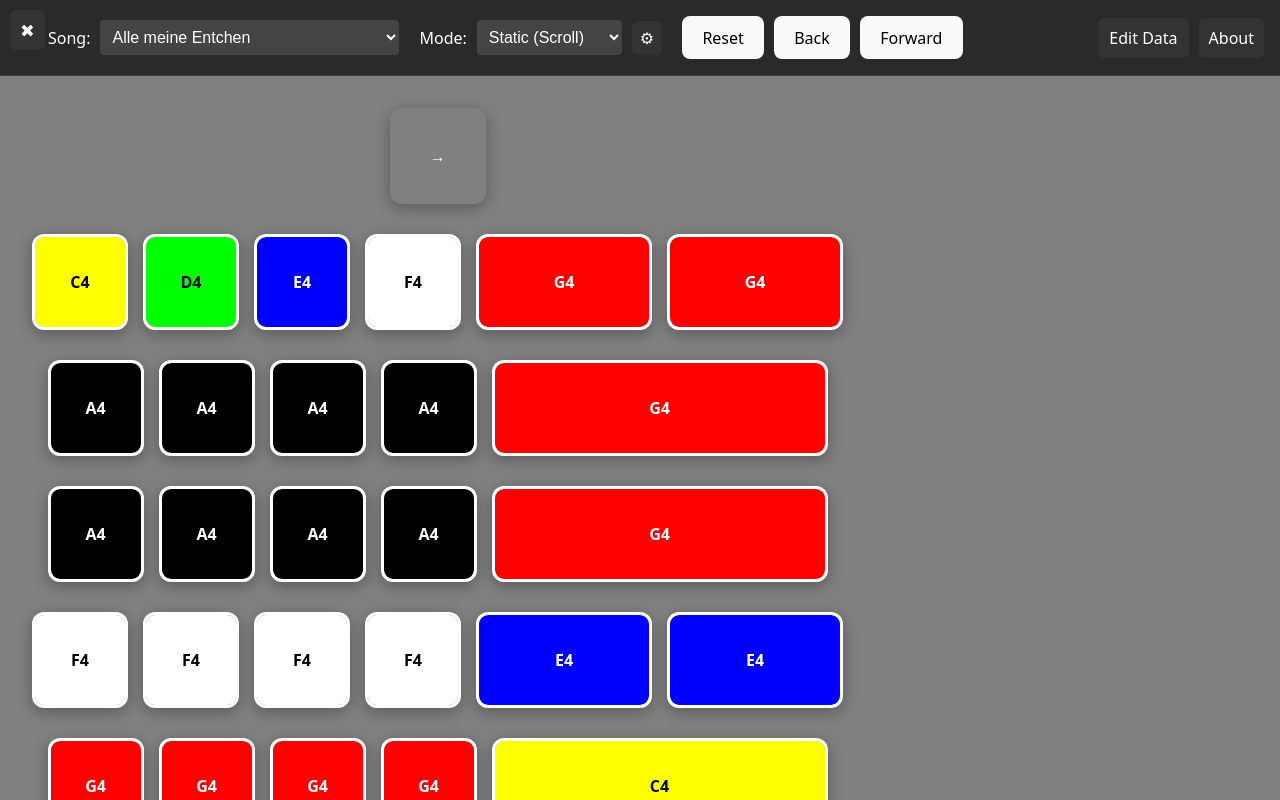
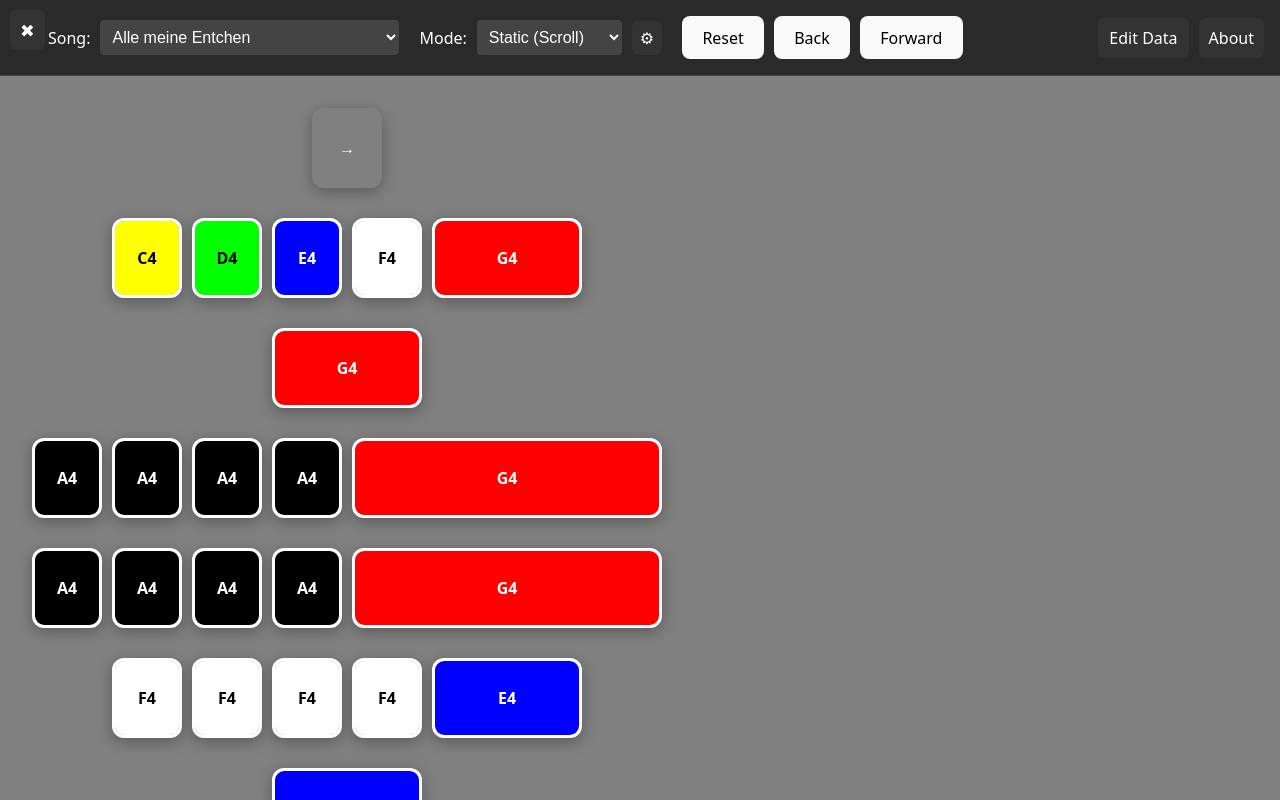
Before and after one commit to kopp/make-that-pipe-sound, a React (Vite) app: page / in a window 1280 px wide. Built offline with nearby package versions, Linux system fonts and the light colour scheme.

Commit message:
ensure that notes take up space proportional to their duration

```diff
--- a/src/App.tsx
+++ b/src/App.tsx
@@ -96,7 +96,7 @@ export default function App() {
       return JSON.parse(overrideRaw);
     } catch (e) {
       alert(
-        "The stored JSON data is invalid (cannot get parsed). Using default data."
+        "The stored JSON data is invalid (cannot get parsed). Using default data.",
       );
       return DATA as any;
     }
@@ -111,7 +111,7 @@ export default function App() {
   const [songKey, setSongKey] = useState<string>(Object.keys(SONG_DATA)[0]);
   const [mode, setMode] = useState<Mode>("static");
   const [upcomingCount, setUpcomingCount] = useState<number>(
-    INITIAL_UPCOMING_COUNT
+    INITIAL_UPCOMING_COUNT,
   );
   // following notes in the dynamic mode ignore the duration and are all same size
   const [smallFollowing, setSmallFollowing] = useState<boolean>(true);
@@ -158,7 +158,7 @@ export default function App() {
         if (!container) return setContainerWidth(1200);
         // prefer the width of the inner static grid if present
         const grid = container.querySelector(
-          "[data-static-grid]"
+          "[data-static-grid]",
         ) as HTMLDivElement | null;
         const w = (grid || container).clientWidth || 1200;
         setContainerWidth(Math.max(200, w));
@@ -200,7 +200,7 @@ export default function App() {
     // If the song contains any barlines, force the `start` token onto its own measure
     const hasBarlines = notes.some((n) => String(n.pitch) === "|");
     const startIdx = notes.findIndex(
-      (n) => String(n.pitch).toLowerCase() === "start"
+      (n) => String(n.pitch).toLowerCase() === "start",
     );
     if (hasBarlines && startIdx >= 0) {
       // remove start from any existing measure it may be in
@@ -230,7 +230,7 @@ export default function App() {
 
     const targetNotesPerRow = Math.max(
       1,
-      Math.floor((containerWidth + gap) / (avgWidth + gap))
+      Math.floor((containerWidth + gap) / (avgWidth + gap)),
     );
 
     // Pack measures into rows without splitting measures when possible.
@@ -437,8 +437,9 @@ export default function App() {
     if (!playAudio) return;
     try {
       if (!audioCtxRef.current)
-        audioCtxRef.current = new (window.AudioContext ||
-          (window as any).webkitAudioContext)();
+        audioCtxRef.current = new (
+          window.AudioContext || (window as any).webkitAudioContext
+        )();
       const ctx = audioCtxRef.current as AudioContext;
       // some browsers require resume on user gesture
       ctx.resume().catch(() => {});
@@ -611,7 +612,7 @@ export default function App() {
                         onChange={(e) => {
                           const v = Number(e.target.value);
                           setUpcomingCount(
-                            Number.isFinite(v) ? Math.max(0, Math.floor(v)) : 0
+                            Number.isFinite(v) ? Math.max(0, Math.floor(v)) : 0,
                           );
                         }}
                         style={styles.numberInput}
@@ -704,7 +705,7 @@ export default function App() {
                     // save override
                     localStorage.setItem(
                       LOCAL_STORAGE_KEY,
-                      JSON.stringify(parsed)
+                      JSON.stringify(parsed),
                     );
                     setOverrideRaw(JSON.stringify(parsed));
                     // set song key to first song if needed
@@ -933,13 +934,12 @@ function NoteCard({
   // active border thickness (visible when active)
   const activeBorder = Math.max(Math.round(size / 10), 6);
   const inactiveBorder = Math.round(activeBorder / 3);
-  // base content width/height for the note (without considering outer shell)
-  const baseWidth = note.duration * (isLarge ? size * 1.5 : size);
-  const baseHeight = isLarge ? Math.round(size * 3.75) : Math.round(size);
-  // outer footprint width/height so active (with thicker border) and
-  // inactive (with thinner border) occupy the same overall box size.
-  const outerWidth = baseWidth + 2 * activeBorder;
-  const outerHeight = baseHeight + 2 * activeBorder;
+  // outer width/height for the note, including border and margin
+  // active and inactive (with thinner border) notes occupy the same overall box size.
+  const outerWidth = note.duration * (isLarge ? size * 1.5 : size);
+  const outerHeight = isLarge ? Math.round(size * 3.75) : Math.round(size);
+  //
+  const marginRightPx = 10;
   const bgStyle: React.CSSProperties = {};
   if (!isMulti) {
     bgStyle.backgroundColor = parsed[0] || "#555";
@@ -973,7 +973,7 @@ function NoteCard({
         // Ensure that the NoteCard takes the same space in both active/inactive
         // states, otherwise the layout shifts while playing.
         boxSizing: "border-box",
-        width: `${outerWidth}px`,
+        width: `${outerWidth - marginRightPx}px`,
         height: `${outerHeight}px`,
         // start cards never show a border; otherwise active cards get the blue border
         borderStyle: isStart ? "none" : isActive ? "solid" : "solid",
@@ -982,6 +982,7 @@ function NoteCard({
           : isActive
             ? `${activeBorder}px`
             : `${inactiveBorder}px`,
+        marginRight: `${marginRightPx}px`,
         borderColor: isStart ? undefined : isActive ? "#00d4ff" : "white",
         color: isDarkColor ? "white" : "black",
         transform: isActive ? "scale(1)" : "scale(1)",
@@ -1104,7 +1105,7 @@ const styles: Record<string, React.CSSProperties> = {
   },
   row: {
     display: "flex",
-    gap: "15px",
+    gap: "0px", // no gaps, we use margin on NoteCard to separate notes
     justifyContent: "center",
     marginBottom: "15px",
   },
```
Lines whose indentation alone changed are shown as unchanged.
